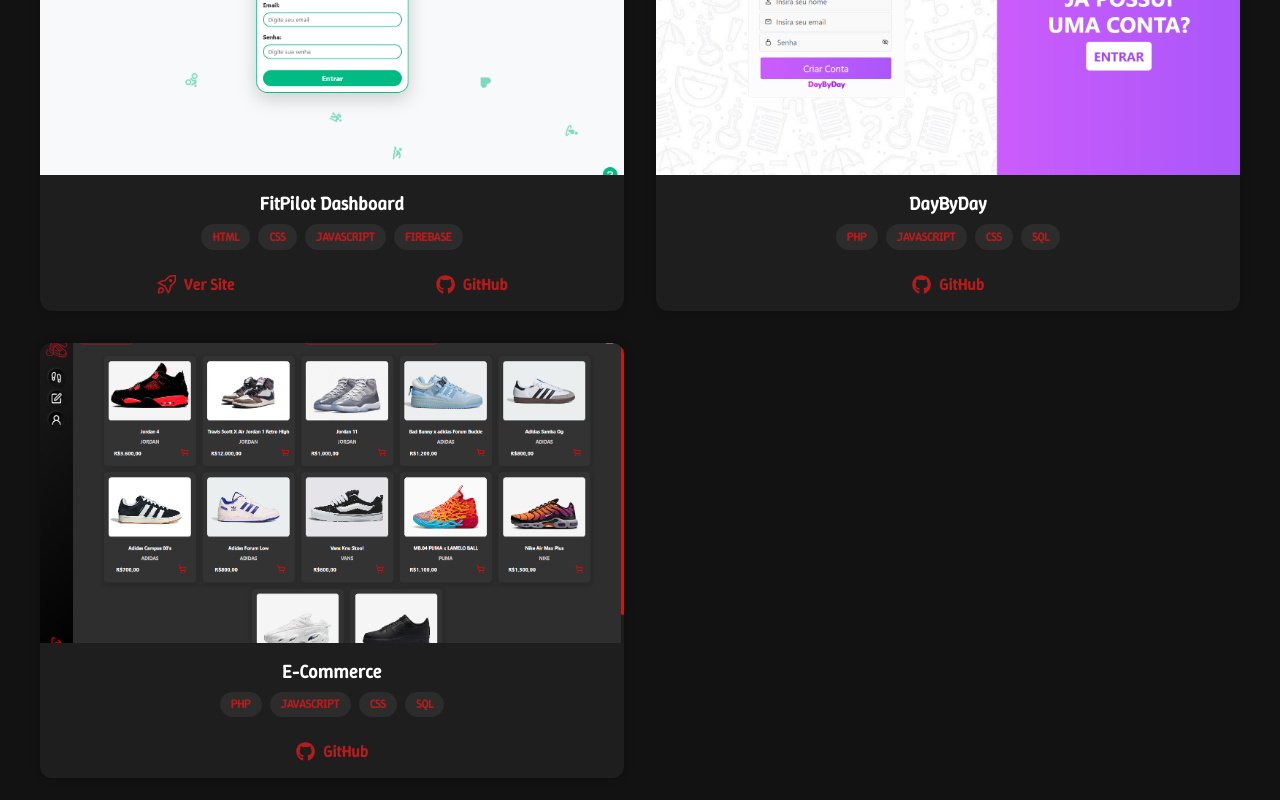
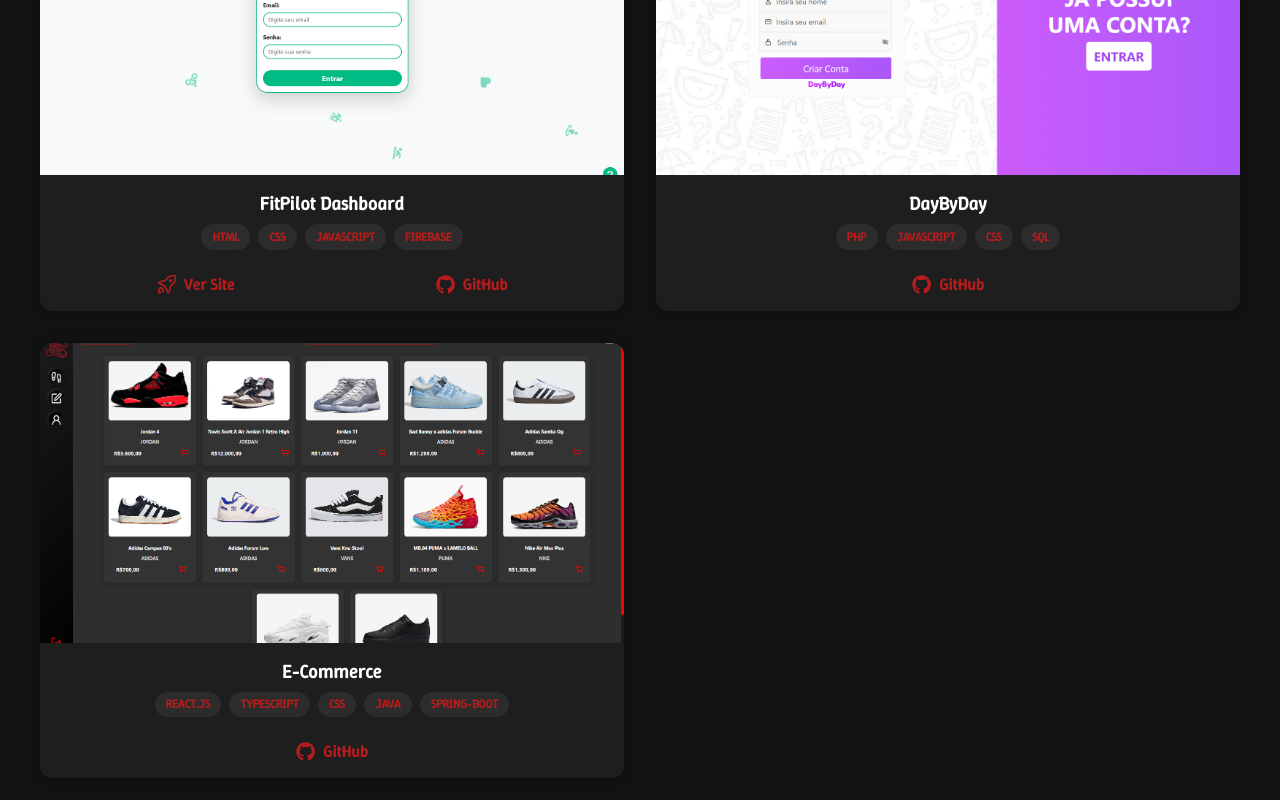
Before and after one commit to EduardoHenriqueDev/EduardoDev, a React (Vite) app: page /Projects in a window 1280 px wide. Shown: the part 365-1165 px from the top of the page. Built offline with nearby package versions, Linux system fonts and the light colour scheme.

Commit message:
Atualização Badges

```diff
--- a/src/pages/Projects.tsx
+++ b/src/pages/Projects.tsx
@@ -60,10 +60,11 @@
                         </div>
                         <h3>E-Commerce</h3>
                         <div className="tech-badges">
-                            <span className="badge">PHP</span>
-                            <span className="badge">JavaScript</span>
+                            <span className="badge">React.js</span>
+                            <span className="badge">TypeScript</span>
                             <span className="badge">CSS</span>
-                            <span className="badge">SQL</span>
+                            <span className="badge">Java</span>
+                            <span className="badge">Spring-Boot</span>
                         </div>
                         <div className="project-links">
                             <a href="https://github.com/EduardoHenriqueDev/frontend_estoque_ecomerce.git" target="_blank" rel="noopener noreferrer">
```
